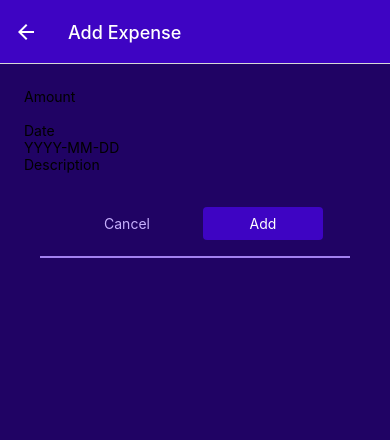
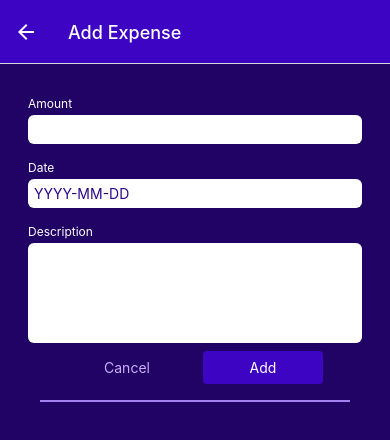
Before and after one commit to JoaoVitorLima242/expense_tracker, a React Native app: screen /ManageExpense in a window 390 px wide. Shown: the top 440 px of the page. Built offline with nearby package versions, Linux system fonts and the light colour scheme.

Commit message:
adjusting input styles

```diff
--- a/src/components/Manage/Form/index.tsx
+++ b/src/components/Manage/Form/index.tsx
@@ -1,4 +1,4 @@
-import { View } from "react-native"
+import { StyleSheet, View } from "react-native"
 import Input from "../Input"
 
 const ExpenseForm = () => {
--- a/src/components/Manage/Input/index.tsx
+++ b/src/components/Manage/Input/index.tsx
@@ -1,4 +1,5 @@
-import { TextInputProps, Text, TextInput, View } from "react-native"
+import { TextInputProps, Text, TextInput, View, StyleSheet, TextStyle, StyleProp } from "react-native"
+import { GlobalStyles } from "../../../assets/styles/GlobalStyles"
 
 type Props = {
     label?: string
@@ -6,12 +7,41 @@
 }
 
 const Input = ({label, textInputConfig}: Props) => {
+
+    let inputStyles: StyleProp<TextStyle> = [styles.input]
+
+    if (textInputConfig && textInputConfig.multiline) {
+        inputStyles.push(styles.inputMultiline)
+    }
+
     return (
-        <View>
-            {label && <Text>{label}</Text>}
-            <TextInput {...textInputConfig}/>
+        <View style={styles.container}>
+            {label && <Text style={styles.label}>{label}</Text>}
+            <TextInput style={inputStyles} {...textInputConfig}/>
         </View>
     )
 }
 
 export default Input
+
+const styles = StyleSheet.create({
+    container: {
+        marginHorizontal: 4,
+        marginVertical: 8
+    },
+    label: {
+        fontSize: 12,
+        color: 'white',
+        marginBottom: 4
+    },
+    input: {
+        backgroundColor: 'white',
+        padding: 6,
+        borderRadius: 6,
+        fontSiz: 18,
+        color: GlobalStyles.colors.primary700
+    },
+    inputMultiline: {
+        height: 100
+    }
+})
```
